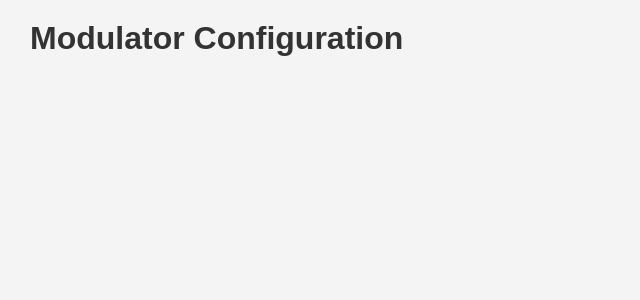
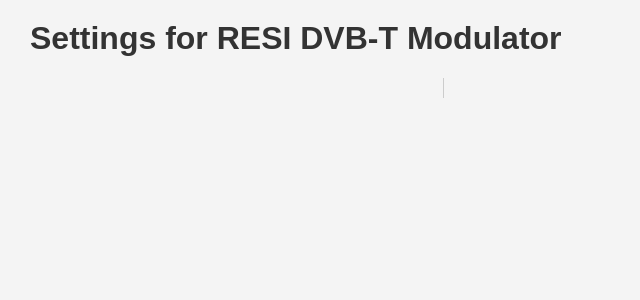
Before and after one commit to paliydmn/dd_resi_dvb_t, a FastAPI app: template app/templates/modulator.html in a window 1280 px wide. Shown: the part 56-356 px from the top of the page, without its empty margins (0-640 px from the left). Run offline with FastAPI, Linux system fonts and the light colour scheme; the template is opened without the code that fills it, so the values that code supplies are empty; parts of the project's set-up code (start-up, migrations or seed data) failed here and were passed over.

Commit message:
Modulator configuration support

```diff
--- a/app/main.py
+++ b/app/main.py
@@ -4,13 +4,13 @@ from fastapi import FastAPI, HTTPException, Form, Request
 from fastapi.responses import HTMLResponse, JSONResponse, RedirectResponse
 
 import uvicorn
-from app.utils import logger
 from app.routers.index import router as index_router
 from app.routers.adapters import router as adapter_router
 from app.routers.modulator import router as modulator_router
 
 from app.utils.signal_handler import register_signal_handlers, stop_ffmpeg_processes
 from app.config.server_conf import ADAPTER_CONF_FILE, load_adapters_from_file, save_adapters_to_file
+from app.utils import logger
 
 import os
 import json
--- a/app/routers/adapters.py
+++ b/app/routers/adapters.py
@@ -124,10 +124,7 @@ def start_ffmpeg(adapter_id: int):
     # # running_processes[adapter_id] = process
     # process = subprocess.Popen(
     #     ffmpeg_cmd, shell=True, stdout=subprocess.PIPE, stderr=subprocess.PIPE, preexec_fn=os.setsid)
-    process = subprocess.Popen(
-        ffmpeg_cmd, shell=True, stdout=subprocess.PIPE, stderr=subprocess.PIPE,
-        text=True, preexec_fn=os.setsid
-    )
+    process = subprocess.Popen(ffmpeg_cmd, shell=True, stdout=subprocess.PIPE, stderr=subprocess.PIPE, text=True, preexec_fn=os.setsid)
 
     def log_output(pipe, level):
         while True:
--- a/app/static/js/modulator.js
+++ b/app/static/js/modulator.js
@@ -1,6 +1,12 @@
 // modulator.js
 let adapterData;
-let numMods = 0; // This will be dynamically set based on the selected adapter's mods
+//let numMods = 0; // This will be dynamically set based on the selected adapter's mods
+let streams;
+
+// let saveButton;
+// // = document.getElementById(`save-button-${adapterId}`);
+// let applyButton;
+// // = document.getElementById(`apply-button-${adapterId}`);
 
 // Fetch the list of adapters and their modulators from the backend
 async function fetchAdaptersAndModulators() {
@@ -15,15 +21,15 @@ async function fetchModulatorConfig(adapterId) {
 }
 
 // Fetch and set the number of mods for the selected adapter
-function fetchNumMods(adapterId) {
-    fetch(`/modulator_config/${adapterId}`)
-        .then(response => response.json())
-        .then(data => {
-            numMods = data.streams.length;
-            updateStreamAssignments(adapterId);
-        })
-        .catch(error => console.error('Error fetching mods:', error));
-}
+//function fetchNumMods(adapterId) {
+//    fetch(`/modulator_config/${adapterId}`)
+//        .then(response => response.json())
+//        .then(data => {
+//            numMods = data.streams.length;
+//            updateStreamAssignments(adapterId);
+//        })
+//        .catch(error => console.error('Error fetching mods:', error));
+//}
 
 // Initialize the page by loading the adapters and setting up event handlers
 async function init() {
@@ -33,20 +39,20 @@ async function init() {
 
 // Display the list of adapters as dropdown buttons
 function displayAdapters(adapterData) {
-    const adapterList = document.getElementById('adapter-list');
+    const adapterList = document.getElementById('modulator-list');
     adapterList.innerHTML = ''; // Clear any existing content
 
     Object.keys(adapterData).forEach(adapterId => {
         // Create dropdown button for the adapter
         const adapterButton = document.createElement('button');
-        adapterButton.className = 'adapter-button';
-        adapterButton.textContent = `Adapter ${adapterId}`;
+        adapterButton.className = 'modulator-button';
+        adapterButton.textContent = `Modulator Adapter ${adapterId}`;
         adapterButton.onclick = () => toggleAdapterSettings(adapterId);
 
         // Create div to hold adapter settings, initially collapsed
         const adapterSettings = document.createElement('div');
-        adapterSettings.className = 'adapter-settings';
-        adapterSettings.id = `adapter-settings-${adapterId}`;
+        adapterSettings.className = 'modulator-settings';
+        adapterSettings.id = `modulator-settings-${adapterId}`;
         adapterSettings.style.display = 'none';
 
         adapterList.appendChild(adapterButton);
@@ -57,26 +63,31 @@ function displayAdapters(adapterData) {
 // Toggle the display of settings for a selected adapter
 async function toggleAdapterSettings(adapterId) {
     // Collapse other adapter settings
-    document.querySelectorAll('.adapter-settings').forEach(settingsDiv => {
-        if (settingsDiv.id !== `adapter-settings-${adapterId}`) {
+    document.querySelectorAll('.modulator-settings').forEach(settingsDiv => {
+        if (settingsDiv.id !== `modulator-settings-${adapterId}`) {
             settingsDiv.style.display = 'none';
         }
     });
 
-    const adapterSettings = document.getElementById(`adapter-settings-${adapterId}`);
+    const adapterSettingsContainer = document.getElementById('modulator-settings-container');
+
+    const adapterSettings = document.getElementById(`modulator-settings-${adapterId}`);
     if (adapterSettings.style.display === 'none') {
+        adapterSettingsContainer.innerHTML = ''; // Clear any existing content
         const config = await fetchModulatorConfig(adapterId);
-        populateAdapterSettings(adapterId, adapterSettings, config);
+        populateAdapterSettings(adapterId, adapterSettingsContainer, config);
         adapterSettings.style.display = 'block';
     } else {
+        adapterSettingsContainer.innerHTML = '';
         adapterSettings.style.display = 'none';
     }
 }
 
 // Populate settings form for the selected adapter
 function populateAdapterSettings(adapterId, adapterSettingsDiv, config) {
+    streams = config.streams;
     adapterSettingsDiv.innerHTML = `
-        <h2>Settings for Adapter ${adapterId}</h2>
+        <h2>Modulator Adapter ${adapterId}</h2>
         <form id="modulator-form-${adapterId}">
             <div>
                 <label for="connector-${adapterId}">Connector</label>
@@ -108,9 +119,11 @@ function populateAdapterSettings(adapterId, adapterSettingsDiv, config) {
             </div>
             <h2>Stream Assignments</h2>
             <div id="stream-assignments-${adapterId}">
-                ${populateStreamAssignments(adapterId, config.streams)}
+                ${populateStreamAssignments(adapterId, streams)}
             </div>
-            <button type="button" onclick="saveConfig(${adapterId})">Save</button>
+            <button type="button" id="save-button-${adapterId}" disabled onclick="saveConfig(${adapterId})">Save</button>
+            <button type="button" id="apply-button-${adapterId}" onclick="applyConfig(${adapterId})">Apply</button>
+
         </form>
     `;
 
@@ -118,19 +131,22 @@ function populateAdapterSettings(adapterId, adapterSettingsDiv, config) {
     const frequencyInput = document.getElementById(`frequency-${adapterId}`);
     const channelsInput = document.getElementById(`channels-${adapterId}`);
     const standardInput = document.getElementById(`standard-${adapterId}`);
+    const connectorInput = document.getElementById(`connector-${adapterId}`);
+    const powerInput = document.getElementById(`power-${adapterId}`);
 
     if (frequencyInput && channelsInput && standardInput) {
-        frequencyInput.addEventListener('input', () => updateStreamAssignments(adapterId));
-        channelsInput.addEventListener('input', () => updateStreamAssignments(adapterId));
-        standardInput.addEventListener('change', () => updateStreamAssignments(adapterId));
+        [frequencyInput, channelsInput, standardInput, connectorInput, powerInput].forEach(input => {
+            input.addEventListener('input', () => updateStreamAssignments(adapterId, true));
+        });
+
     } else {
         console.error('Error: Required inputs are missing during event listener setup.');
     }
 
-    fetchNumMods(adapterId); // Fetch the number of mods
+    //  fetchNumMods(adapterId); // Fetch the number of mods
+    updateStreamAssignments(adapterId)
 }
 
-// Populate the stream assignments for the given streams
 // Populate the stream assignments for the given streams
 function populateStreamAssignments(adapterId, streams) {
     let assignmentsHTML = '';
@@ -153,11 +169,12 @@ function populateStreamAssignments(adapterId, streams) {
     const standard = standardInput.value;
     let channelSpacing = 8; // Default for DVB-T 8MHz
 
-    if (standard === "DVBT_7") {
-        channelSpacing = 7;
-    } else if (standard === "DVBT_6") {
-        channelSpacing = 6;
-    }
+    //ToDo: not sure if this is correct and necessary
+    // if (standard === "DVBT_7") {
+    //     channelSpacing = 7;
+    // } else if (standard === "DVBT_6") {
+    //     channelSpacing = 6;
+    // }
 
     for (let i = 0; i < numberOfChannels; i++) {
         const channelFrequency = baseFrequency + i * channelSpacing;
@@ -165,7 +182,7 @@ function populateStreamAssignments(adapterId, streams) {
         streamAssignment.classList.add('stream-assignment');
 
         let optionsHtml = `<option value="">None</option>`;
-        for (let j = 0; j < numMods; j++) {
+        for (let j = 0; j < adapterData[adapterId].length; j++) {
             // Check if the current stream is assigned to this channel
             const isSelected = streams.some(s => s.channel === i && s.stream === j);
             optionsHtml += `<option value="${j}" ${isSelected ? 'selected' : ''}>mod ${j}</option>`;
@@ -173,72 +190,36 @@ function populateStreamAssignments(adapterId, streams) {
 
         streamAssignment.innerHTML = `
             <label>Slot ${i} (${channelFrequency.toFixed(1)} MHz)</label>
-            <select name="stream[${i}]" data-channel="${i}">
+            <select name="stream[${i}]" class="select-item-${adapterId}" data-channel="${i}">
                 ${optionsHtml}
             </select>
         `;
-
         assignmentsHTML += streamAssignment.outerHTML;
     }
 
     streamAssignmentsDiv.innerHTML = assignmentsHTML;
+    const selectInput = streamAssignmentsDiv.querySelectorAll(`.select-item-${adapterId}`);
+
+    selectInput.forEach(select => {
+        select.addEventListener('change', () => {
+            document.getElementById(`save-button-${adapterId}`).disabled = false;
+            document.getElementById(`apply-button-${adapterId}`).disabled = true;
+        });
+    });
+
 }
 
-// function populateStreamAssignments(adapterId, streams) {
-//     let assignmentsHTML = '';
-//     const streamAssignmentsDiv = document.getElementById(`stream-assignments-${adapterId}`);
-
-//     const frequencyInput = document.getElementById(`frequency-${adapterId}`);
-//     const channelsInput = document.getElementById(`channels-${adapterId}`);
-//     const standardInput = document.getElementById(`standard-${adapterId}`);
-
-//     if (!frequencyInput || !channelsInput || !standardInput) {
-//         console.error('One or more input elements are missing.');
-//         console.log('Frequency Input:', frequencyInput);
-//         console.log('Channels Input:', channelsInput);
-//         console.log('Standard Input:', standardInput);
-//         return;
-//     }
-
-//     const baseFrequency = parseFloat(frequencyInput.value);
-//     const numberOfChannels = parseInt(channelsInput.value);
-//     const standard = standardInput.value;
-//     let channelSpacing = 8; // Default for DVB-T 8MHz
-
-//     if (standard === "DVBT_7") {
-//         channelSpacing = 7;
-//     } else if (standard === "DVBT_6") {
-//         channelSpacing = 6;
-//     }
-
-//     for (let i = 0; i < numberOfChannels; i++) {
-//         const channelFrequency = baseFrequency + i * channelSpacing;
-//         const streamAssignment = document.createElement('div');
-//         streamAssignment.classList.add('stream-assignment');
-
-//         let optionsHtml = `<option value="">None</option>`;
-//         for (let j = 0; j < numMods; j++) {
-//             optionsHtml += `<option value="${j}" ${streams[i] === `mod${j}` ? 'selected' : ''}>mod ${j}</option>`;
-//         }
-
-//         streamAssignment.innerHTML = `
-//             <label>Slot ${i} (${channelFrequency.toFixed(1)} MHz)</label>
-//             <select name="stream[${i}]" data-channel="${i}">
-//                 ${optionsHtml}
-//             </select>
-//         `;
-
-//         assignmentsHTML += streamAssignment.outerHTML;
-//     }
-
-//     streamAssignmentsDiv.innerHTML = assignmentsHTML;
-// }
-
 // Update the stream assignments when frequency, channels, or standard change
-function updateStreamAssignments(adapterId) {
+function updateStreamAssignments(adapterId, isChange) {
     const form = document.getElementById(`modulator-form-${adapterId}`);
-    const formData = new FormData(form);
-    const streams = Array.from(form.querySelectorAll('select[name^="stream"]')).map(select => select.value);
+    //const formData = new FormData(form);
+    //    const streams = Array.from(form.querySelectorAll('select[name^="stream"]')).map(select => select.value);
+    const saveButton = document.getElementById(`save-button-${adapterId}`);
+    const applyButton = document.getElementById(`apply-button-${adapterId}`);
+    if (isChange) {
+        saveButton.disabled = false;
+        applyButton.disabled = true;
+    }
     populateStreamAssignments(adapterId, streams);
 }
 
@@ -266,6 +247,9 @@ async function saveConfig(adapterId) {
 
         if (response.ok) {
             alert('Configuration saved successfully!');
+            document.getElementById(`save-button-${adapterId}`).disabled = true;
+            document.getElementById(`apply-button-${adapterId}`).disabled = false;
+
         } else {
             alert('Failed to save configuration.');
         }
@@ -275,5 +259,28 @@ async function saveConfig(adapterId) {
     }
 }
 
+async function applyConfig(adapterId) {
+    try {
+        const response = await fetch(`/apply_modulator_config/${adapterId}`, {
+            method: 'POST',
+            headers: {
+                'Content-Type': 'application/json'
+            }
+        });
+
+        if (response.ok) {
+            alert('Configuration Applied successfully!');
+            // document.getElementById(`save-button-${adapterId}`).disabled = true;
+            // document.getElementById(`apply-button-${adapterId}`).disabled = false;
+
+        } else {
+            alert('Failed to Apply configuration.');
+        }
+    } catch (error) {
+        console.error('Error Applying configuration:', error);
+        alert('Failed to Applying configuration.');
+    }
+}
+
 // Initialize the page on load
 document.addEventListener('DOMContentLoaded', init);
--- a/app/static/style/styles.css
+++ b/app/static/style/styles.css
@@ -330,9 +330,9 @@ form button {
 }
 
 /* Specific styles for modulator.html */
-
+/*
 /* General page container */
-.modulator-container {
+/* .modulator-container {
     max-width: 900px;
     margin: 0 auto;
     padding: 20px;
@@ -342,7 +342,7 @@ form button {
 }
 
 /* Title and heading styles */
-.modulator-container h1 {
+/* .modulator-container h1 {
     text-align: center;
     color: #333;
     margin-bottom: 20px;
@@ -355,6 +355,7 @@ form button {
 }
 
 /* Form styling */
+/*
 .modulator-container form {
     display: flex;
     flex-direction: column;
@@ -401,10 +402,10 @@ form button {
 
 .modulator-container button:hover {
     background-color: #0056b3;
-}
+} */
 
 /* Channel slots display */
-.channel-slots {
+/* .channel-slots {
     margin-top: 20px;
 }
 
@@ -418,10 +419,10 @@ form button {
 
 .channel-slots .slot:nth-child(odd) {
     background-color: #e9ecef;
-}
+} */
 
 /* Stream assignment */
-.stream-assignment {
+/* .stream-assignment {
     margin-top: 20px;
 }
 
@@ -436,4 +437,48 @@ form button {
     padding: 8px;
     border: 1px solid #ccc;
     border-radius: 4px;
+} */
+
+/* Container to hold both the adapter list and the settings */
+
+
+.modulator-container {
+    display: flex;
+    flex-direction: row;
 }
+
+.modulator-list {
+    flex: 1;
+    width: 25%;
+    border-right: 1px solid #ccc;
+    padding: 10px;
+    box-sizing: border-box;
+    overflow-y: auto;
+}
+
+.modulator-settings-container {
+    flex: 2;
+    width: 75%;
+    padding: 10px;
+    box-sizing: border-box;
+    overflow-y: auto;
+}
+
+.modulator-button {
+    display: block;
+    width: 100%;
+    margin-bottom: 10px;
+    padding: 10px;
+    background-color: #3498db;
+    color: #fff;
+    border: 1px solid #ddd;
+    cursor: pointer;
+}
+
+.modulator-button:hover {
+    background-color: #2980b9;
+}
+
+.stream-assignment {
+    margin-bottom: 10px;
+}
--- a/app/templates/modulator.html
+++ b/app/templates/modulator.html
@@ -4,13 +4,19 @@
 
 {% block content %}
 
-<h1>Modulator Configuration</h1>
+<h1>Settings for RESI DVB-T Modulator</h1>
 
-<div id="adapter-list">
-    <!-- List of available adapters will be populated here -->
+<div id="modulator-container" class="modulator-container">
+    <div id="modulator-list" class="modulator-list">
+        <!-- List of available adapters will be populated here -->
+    </div>
+    <div id="modulator-settings-container" class="modulator-settings-container">
+        <!-- Adapter settings will be displayed here on click -->
+    </div>
 </div>
 
-<div id="adapter-settings" style="display: none;">
+
+<!-- <div id="adapter-settings" style="display: none;">
     <h2>Settings for Adapter <span id="adapter-id"></span></h2>
     <form id="modulator-form">
         <div>
@@ -48,12 +54,13 @@
 
         <h2>Stream Assignments</h2>
         <div id="stream-assignments">
+        -->
             <!-- Dynamic content for stream assignments will be inserted here by JavaScript -->
-        </div>
+        <!-- </div>
 
         <button type="button" onclick="saveConfig()">Save</button>
     </form>
-</div>
+</div> -->
 
 <script src="/static/js/modulator.js"></script>
 
```
Also changed, not shown: app/routers/modulator.py (+52 -53 lines), 1 other file.
